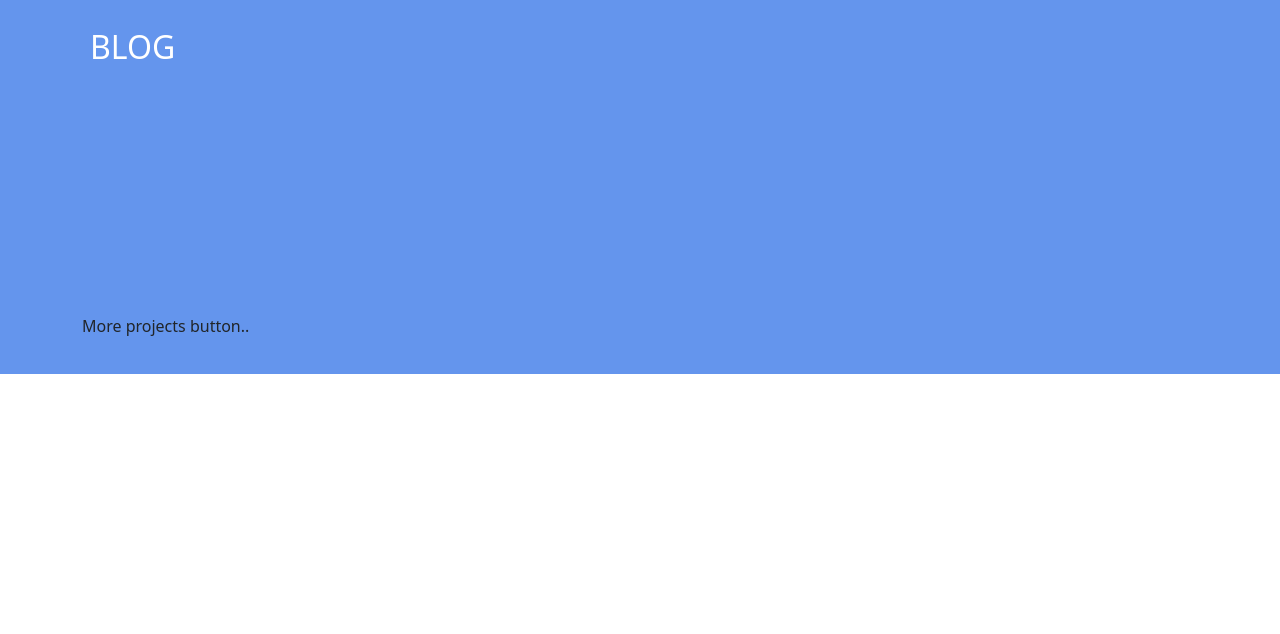
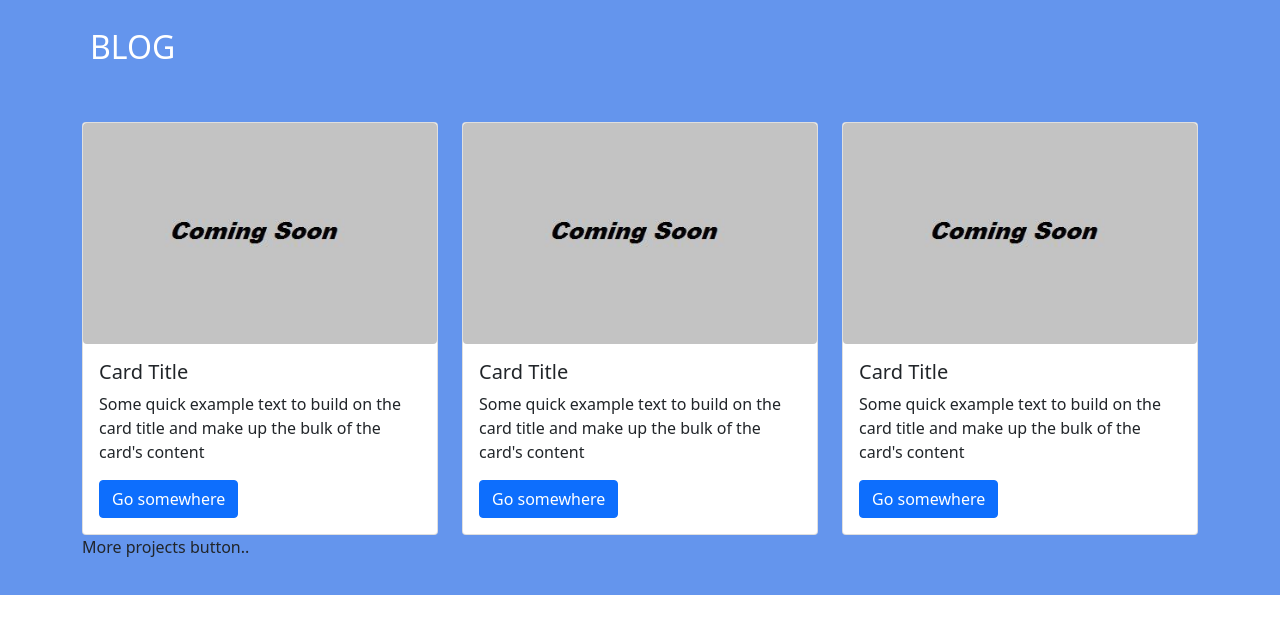
Before and after one commit to Semthan/next_portfolio, a Next.js app: page / in a window 1280 px wide. Shown: the top 634 px of the page. Built offline with nearby package versions, Linux system fonts and the light colour scheme.

Commit message:
created blog card

```diff
--- /dev/null
+++ b/components/blog-Section/blogCard.js
@@ -0,0 +1,21 @@
+import React from 'react'
+import Image from 'next/image'
+import { Card, Button } from 'react-bootstrap'
+import pic from '../../public/images/cs.jpg'
+
+export default function BlogCard() {
+    return (
+        <div>
+            <Card>
+                <Image className="img-fluid rounded" src={pic} />
+                <Card.Body>
+                    <Card.Title>Card Title</Card.Title>
+                    <Card.Text>
+                        Some quick example text to build on the card title and make up the bulk of the card's content
+                    </Card.Text>
+                    <Button variant="primary">Go somewhere</Button>
+                </Card.Body>
+            </Card>
+        </div>
+    )
+}
--- a/components/blog-Section/blogSection.js
+++ b/components/blog-Section/blogSection.js
@@ -1,6 +1,7 @@
 import React from 'react'
 import classes from './blogSection.module.css'
 import { Container, Row, Col } from 'react-bootstrap'
+import BlogCard from './blogCard'
 
 export default function BlogSection() {
     return (
@@ -8,14 +9,14 @@ export default function BlogSection() {
             <Container>
                 <h2 className="text-uppercase text-white p-2 mb-5">blog</h2>
                 <Row className="justify-content-center">
-                    <Col xs={4} className="m-5">
-
+                    <Col xs={4}>
+                        <BlogCard />
                     </Col>
-                    <Col xs={4} className="m-5">
-
+                    <Col xs={4}>
+                        <BlogCard />
                     </Col>
-                    <Col xs={4} className="m-5">
-
+                    <Col xs={4}>
+                        <BlogCard />
                     </Col>
                 </Row>
                 <p>More projects button..</p>
```
Also changed, not shown: public/images/cs.jpg (added).
